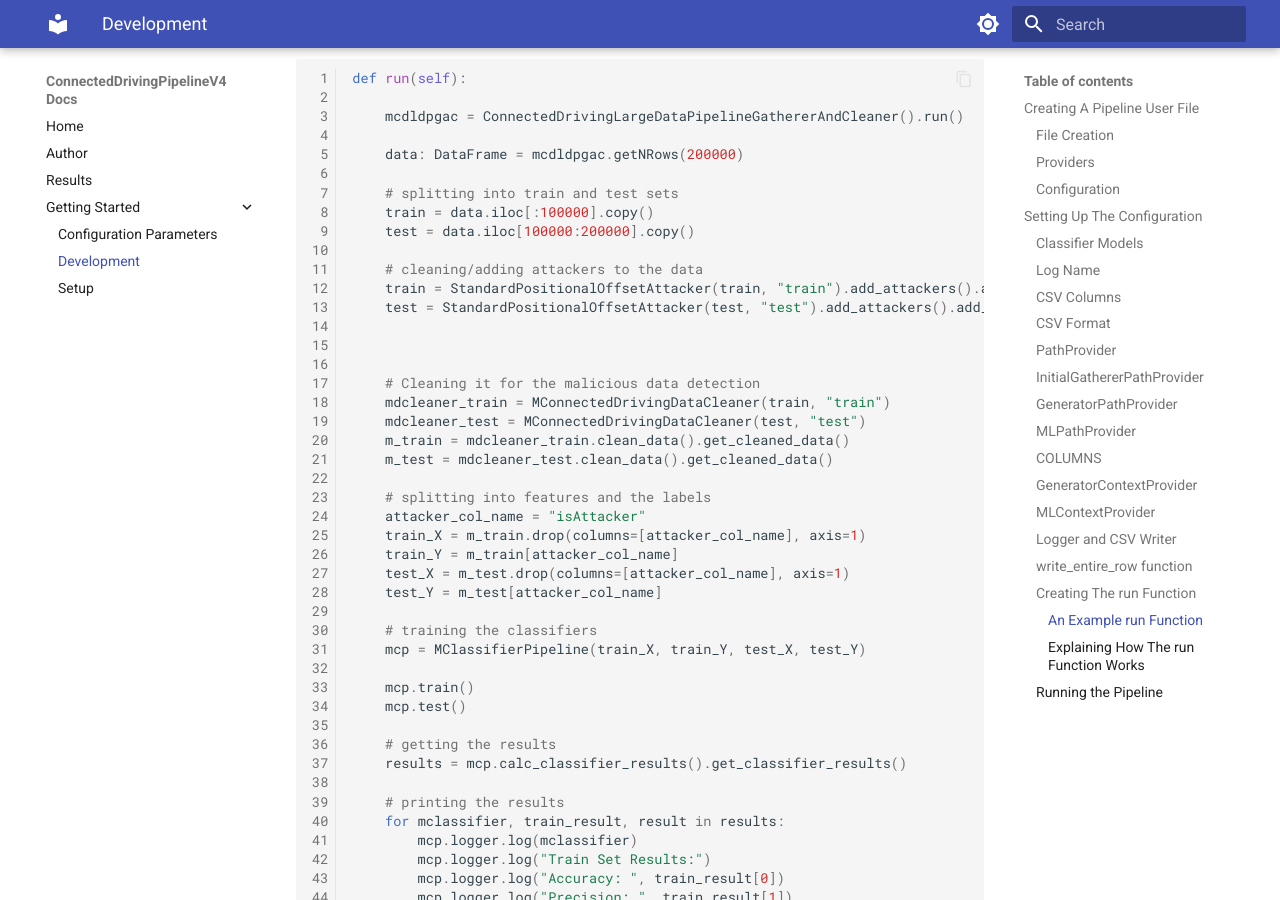
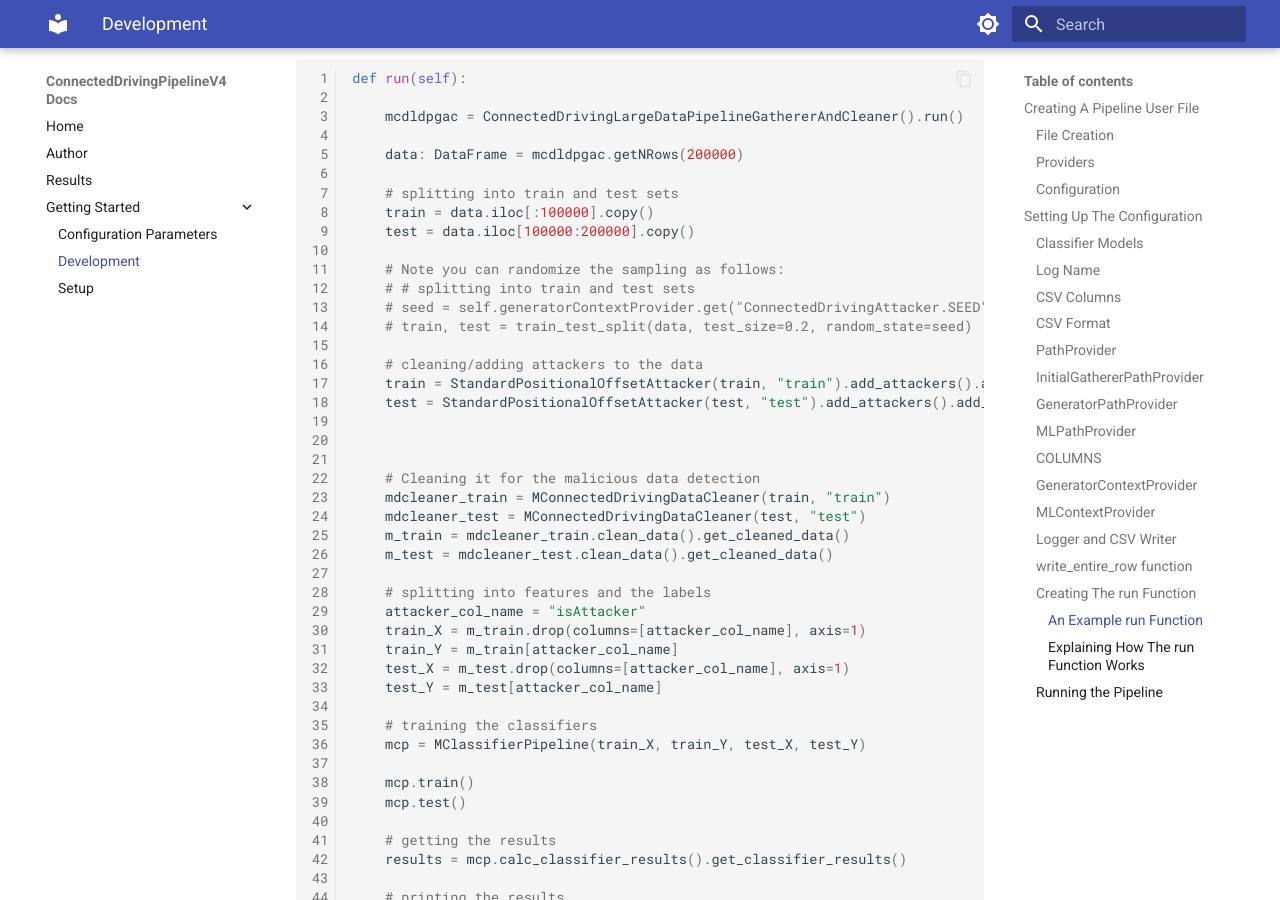
Before and after one commit to aaron777collins/ConnectedDrivingPipelineV4, an MkDocs documentation site: the page built from docs/Getting Started/development.md, in a window 1280 px wide and 900 px high, scrolled down 12006 px. Built offline with MkDocs 1.6.1 and Material for MkDocs 9.7.7, drawn with Linux system fonts in a browser that asks for light colours; some of the changed text lies outside the part shown.

Commit message:
added random sampling to the docs

````diff
--- a/docs/Getting Started/development.md
+++ b/docs/Getting Started/development.md
@@ -524,6 +524,11 @@ def run(self):
     train = data.iloc[:100000].copy()
     test = data.iloc[100000:200000].copy()
 
+    # Note you can randomize the sampling as follows:
+    # # splitting into train and test sets
+    # seed = self.generatorContextProvider.get("ConnectedDrivingAttacker.SEED")
+    # train, test = train_test_split(data, test_size=0.2, random_state=seed)
+
     # cleaning/adding attackers to the data
     train = StandardPositionalOffsetAttacker(train, "train").add_attackers().add_attacks_positional_offset_rand(min_dist=100, max_dist=200).get_data()
     test = StandardPositionalOffsetAttacker(test, "test").add_attackers().add_attacks_positional_offset_rand(min_dist=100, max_dist=200).get_data()
@@ -621,6 +626,9 @@ data: DataFrame = mcdldpgac.getNRows(200000)
 # splitting into train and test sets
 train = data.iloc[:100000].copy()
 test = data.iloc[100000:200000].copy()
+# Note you could also randomize the sampling as follows:
+seed = self.generatorContextProvider.get("ConnectedDrivingAttacker.SEED")
+train, test = train_test_split(data, test_size=0.2, random_state=seed)
 ```
 
 3. Adding attackers to the data.
````
